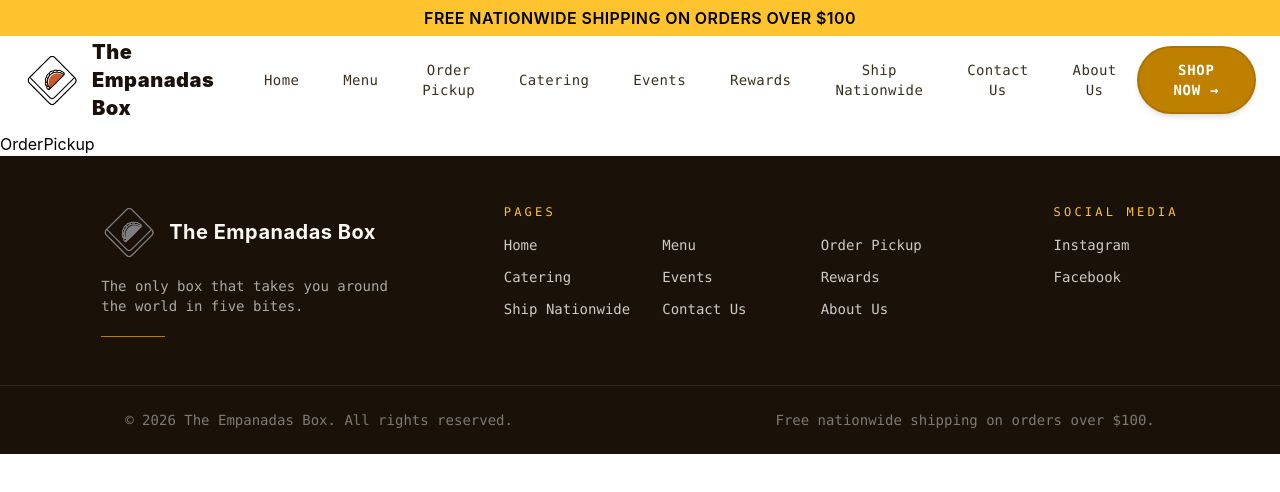
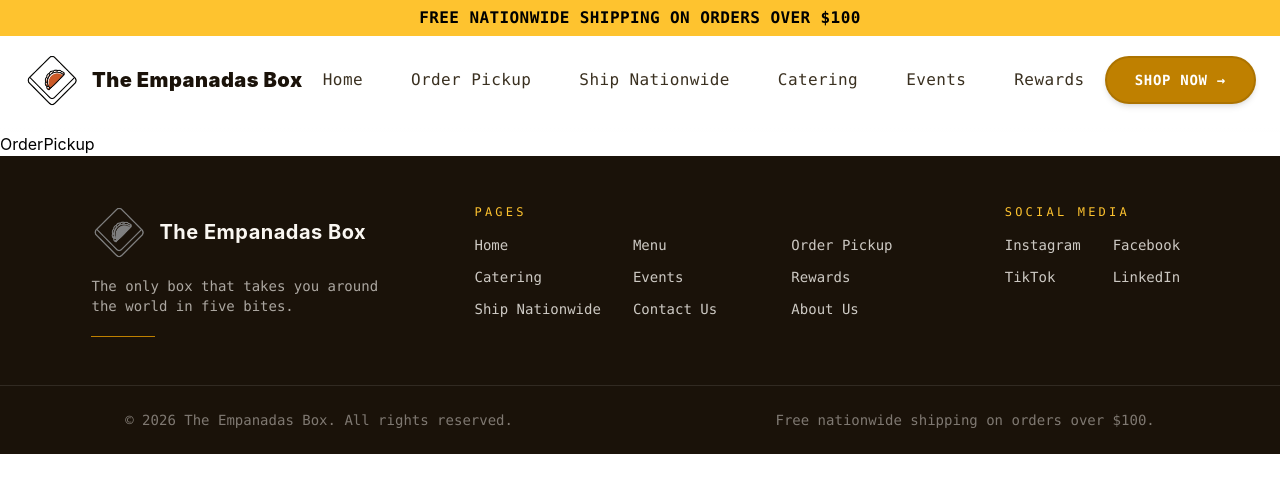
Before and after one commit to Jowohny/TheEmpanadasBox, a React (Vite) app: page /OrderPickup in a window 1280 px wide. Shown: the top 492 px of the page. Built offline with nearby package versions, Linux system fonts and the light colour scheme.

Commit message:
organization and slight design change

```diff
--- a/src/components/Banner.tsx
+++ b/src/components/Banner.tsx
@@ -1,6 +1,6 @@
 const Banner = () => {
 	return (
-		<div className="relative z-50 uppercase min-w-full h-9 bg-[#fec32f] text-center flex items-center justify-center font-semibold text-md tracking-wide">
+		<div className="relative z-50 uppercase min-w-full h-9 bg-[#fec32f] text-center flex items-center justify-center font-semibold text-md tracking-wide font-mono">
 			Free Nationwide Shipping on Orders Over $100
 		</div>
 	)
--- a/src/components/Footer.tsx
+++ b/src/components/Footer.tsx
@@ -1,5 +1,5 @@
 import { useNavigate } from 'react-router-dom';
-import Links from '../data/Links';
+import FooterLinks from '../data/FooterNav';
 import SocialMedia from '../data/Media';
 
 const Footer = () => {
@@ -28,7 +28,7 @@ const Footer = () => {
 						Pages
 					</p>
 					<ul className="grid grid-cols-3 gap-x-8">
-						{Links.map((item) => (
+						{FooterLinks.map((item) => (
 							<li key={item.path} className="mb-2 break-inside-avoid">
 								<button
 									type="button"
@@ -46,7 +46,7 @@ const Footer = () => {
 					<p className="mb-3 font-mono text-xs font-medium uppercase tracking-[0.2rem] text-[#fec32f]">
 						Social Media
 					</p>
-					<ul>
+					<ul className='grid grid-cols-2 gap-x-8'>
 						{SocialMedia.map((media) => (
 							<li key={media.name} className="mb-2">
 								<button
--- a/src/components/Navbar.tsx
+++ b/src/components/Navbar.tsx
@@ -1,5 +1,5 @@
 import { useNavigate } from 'react-router-dom';
-import Links from '../data/Links';
+import FooterLinks from '../data/NavLinks';
 
 const Navbar = () => {
 	const navigate = useNavigate();
@@ -12,10 +12,10 @@ const Navbar = () => {
 					<h1 className='font-black text-xl tracking-wide text-[#1a1209]'>The Empanadas Box</h1>
 				</div>
 
-				<div className='flex flex-row items-center gap-1'>
-					{Links.map((tab) => (
+				<div className='flex flex-row items-center gap-2'>
+					{FooterLinks.map((tab) => (
 						<button key={tab.label} onClick={() => navigate(tab.path)}
-							className='relative font-mono font-medium tracking-wide text-sm text-[#3a3020] px-5 py-2 rounded-full hover:bg-[#bf8000]/10 hover:text-[#bf8000] transition-all duration-200'
+							className='relative font-mono font-medium tracking-wide text-md text-[#3a3020] px-5 py-2 rounded-full hover:bg-[#bf8000]/10 hover:text-[#bf8000] transition-all duration-200'
 						>
 							{tab.label}
 						</button>
--- a/src/data/Links.tsx
+++ b/src/data/FooterNav.tsx
@@ -1,9 +1,6 @@
-export interface Link {
-	label: string
-	path: string
-}
+import type { Link } from "./NavLinks";
 
-const Links = [
+const FooterLinks: Link[] = [
 	{ label: 'Home', path: '/' },
 	{ label: 'Menu', path: '/Menu' },
 	{ label: 'Order Pickup', path: '/OrderPickup' },
@@ -13,6 +10,6 @@ const Links = [
 	{ label: 'Ship Nationwide', path: '/ShipNationwide' },
 	{ label: 'Contact Us', path: '/ContactUs' },
 	{ label: 'About Us', path: '/AboutUs' },
-];
+]
 
-export default Links
+export default FooterLinks
--- a/src/data/Media.tsx
+++ b/src/data/Media.tsx
@@ -5,7 +5,9 @@ export interface Media {
 
 const SocialMedia: Media[] = [
 	{ name: 'Instagram', link: 'https://www.instagram.com/theempanadasbox/' },
-	{ name: 'Facebook', link: 'https://www.facebook.com/theempanadasbox/'}
+	{ name: 'Facebook', link: 'https://www.facebook.com/theempanadasbox/'},
+	{ name: 'TikTok', link: 'https://www.tiktok.com/@empanadaboxusa'},
+	{ name: 'LinkedIn', link: 'https://www.linkedin.com/company/the-empanadas-box/'},
 ]
 
 export default SocialMedia
--- /dev/null
+++ b/src/data/NavLinks.tsx
@@ -0,0 +1,15 @@
+export interface Link {
+	label: string
+	path: string
+}
+
+const NavLinks: Link[] = [
+	{ label: 'Home', path: '/' },
+	{ label: 'Order Pickup', path: '/OrderPickup' },
+	{ label: 'Ship Nationwide', path: '/ShipNationwide' },
+	{ label: 'Catering', path: '/Catering' },
+	{ label: 'Events', path: '/Events' },
+	{ label: 'Rewards', path: '/Rewards' },
+];
+
+export default NavLinks
```
